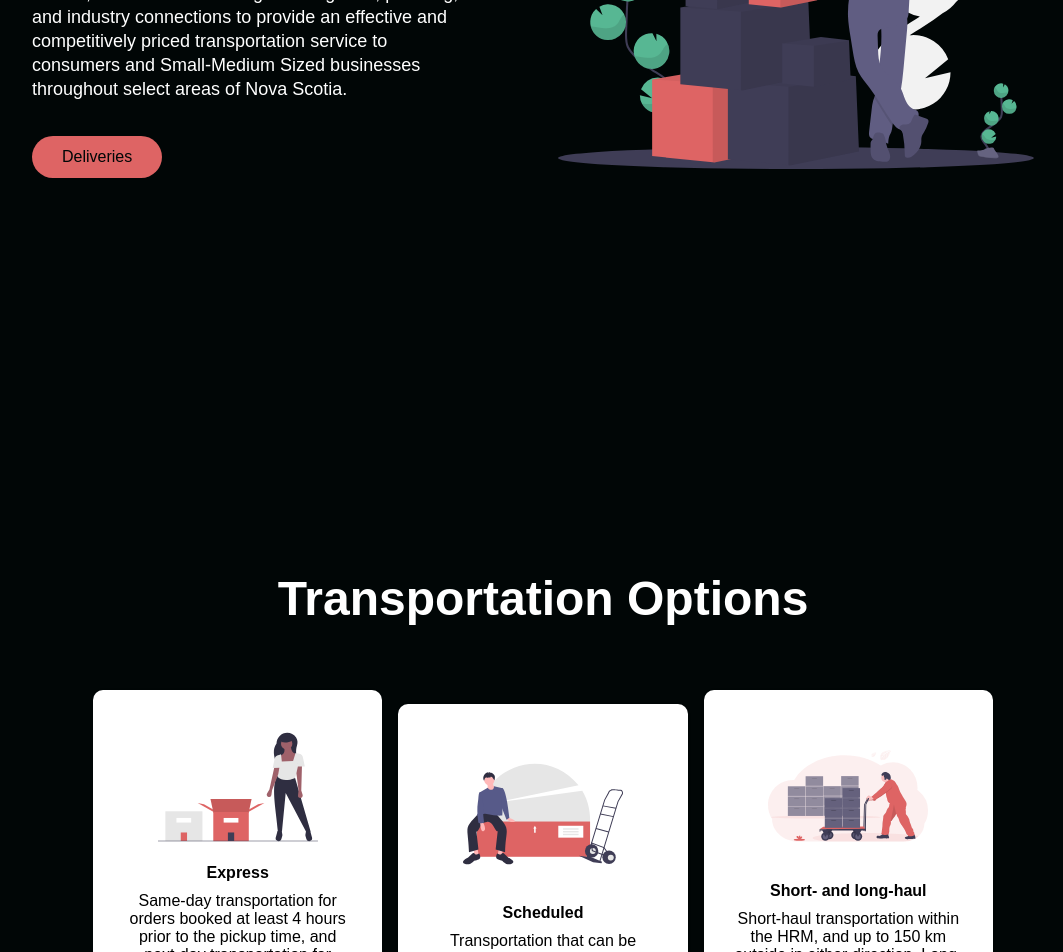
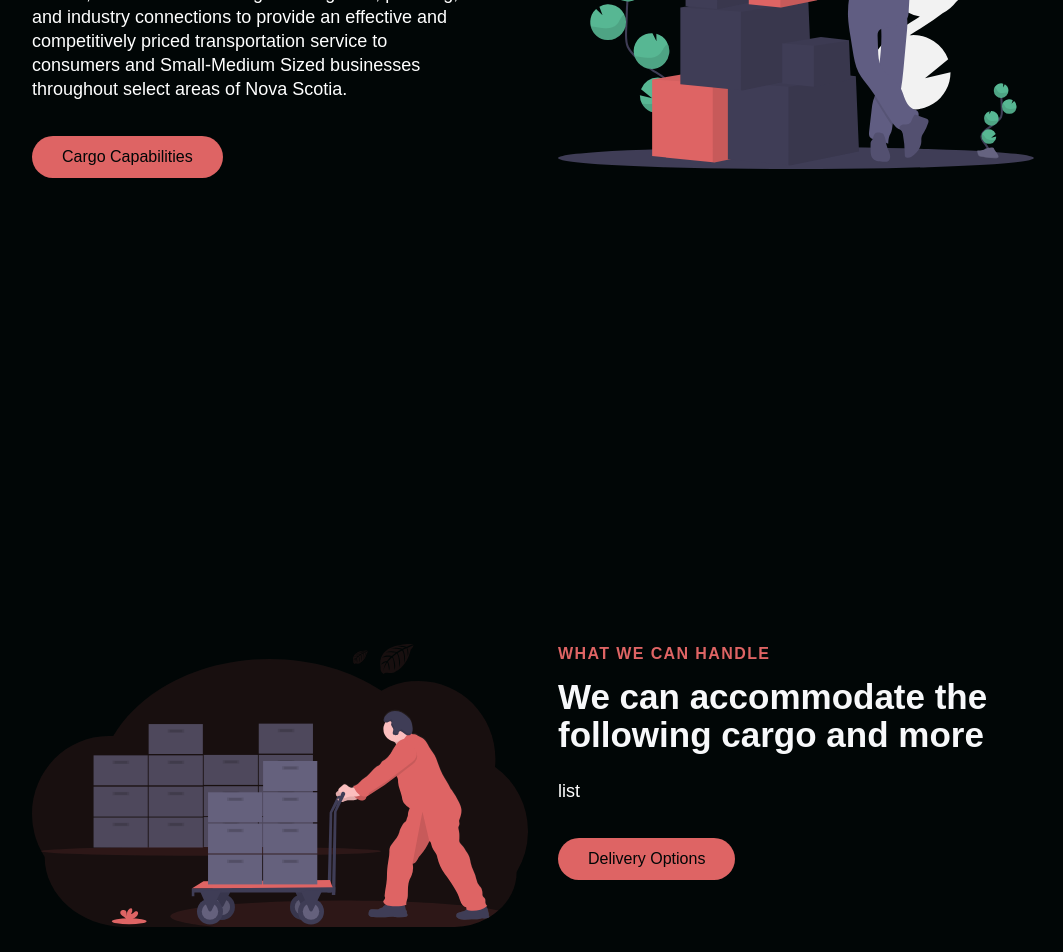
Before and after one commit to reyncode/moving-co, a React (Create React App) app: page / in a window 1280 px wide. Shown: the part 1200-2152 px from the top of the page, without its empty margins (97-1160 px from the left). Built offline with nearby package versions, Linux system fonts and the light colour scheme; a web font is replaced by a local one.

Commit message:
accommodations framework built

```diff
--- a/src/components/InfoSection/data.js
+++ b/src/components/InfoSection/data.js
@@ -6,12 +6,30 @@ export const aboutObject = {
     topLine: 'Who we are',
     headline: 'We are a growing transportation company operating out of Halifax, Nova Scotia.',
     description: 'We operate a fleet of Light Duty - Heavy Duty trucks & trailers, and utilize our strengths in logistics, planning, and industry connections to provide an effective and competitively priced transportation service to consumers and Small-Medium Sized businesses throughout select areas of Nova Scotia.',
-    buttonLabel: 'Deliveries',
+    buttonLabel: 'Cargo Capabilities',
     imgStart: false,
     img: require('../../images/svg-1.svg').default,
     alt: 'standing',
     dark: true,
     primary: true,
     darkText: false,
+    linkTo: 'accommodation'
+};
+
+export const accommodationObject = {
+    id: 'accommodation',
+    lightBg: false,
+    lightText: true,
+    lightTextDesc: true,
+    topLine: 'What we can handle',
+    headline: 'We can accommodate the following cargo and more',
+    description: 'list',
+    buttonLabel: 'Delivery Options',
+    imgStart: true,
+    img: require('../../images/svg-4.svg').default,
+    alt: 'cart',
+    dark: true,
+    primary: true,
+    darkText: false,
     linkTo: 'services'
 };
--- a/src/pages/index.js
+++ b/src/pages/index.js
@@ -3,7 +3,7 @@ import Sidebar from '../components/Sidebar'
 import Navbar from '../components/Navbar'
 import HeroSection from '../components/HeroSection';
 import InfoSection from '../components/InfoSection';
-import { aboutObject } from '../components/InfoSection/data';
+import { aboutObject, accommodationObject } from '../components/InfoSection/data';
 import Services from '../components/Services';
 
 const Home = () => {
@@ -19,6 +19,7 @@ const Home = () => {
             <Navbar toggle={toggle} />
             <HeroSection />
             <InfoSection {...aboutObject} />
+            <InfoSection {...accommodationObject} />
             <Services />
         </>
     )
```
